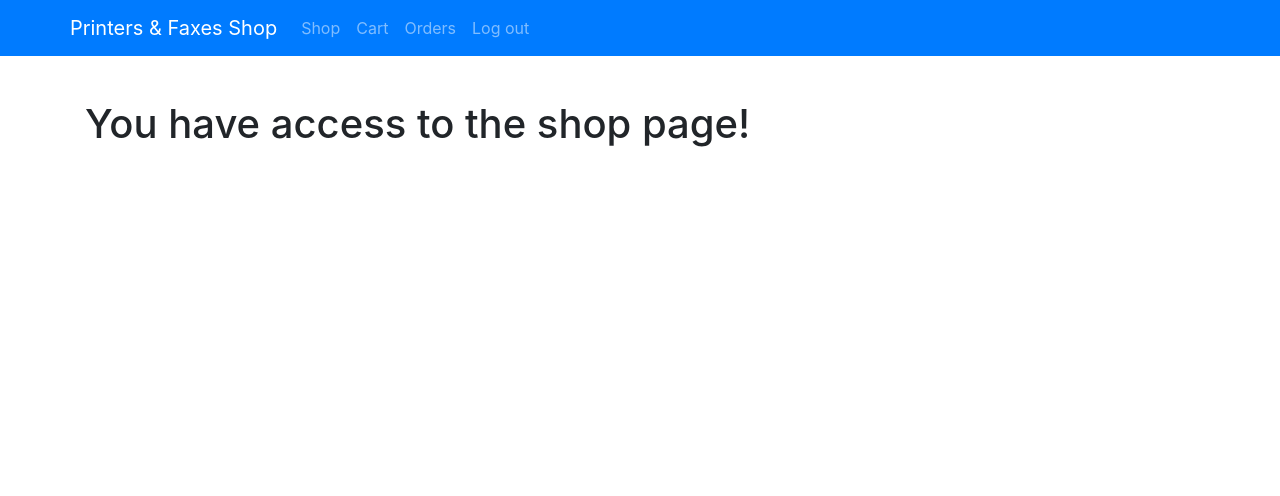
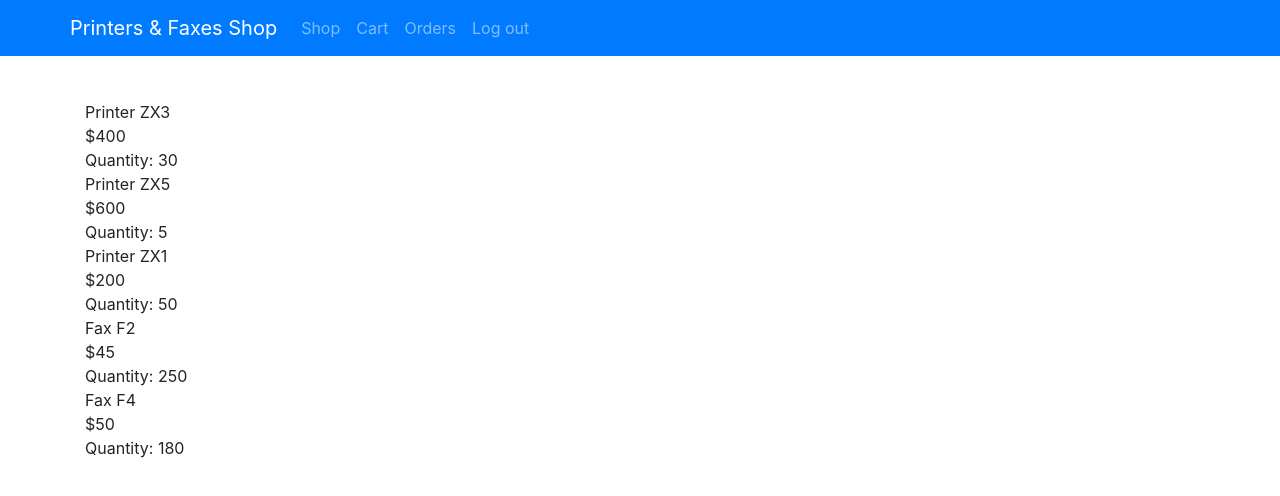
Before and after one commit to dloranc/printers-shop, a React (Create React App) app: page /shop in a window 1280 px wide. Shown: the top 496 px of the page. Built offline with nearby package versions, Linux system fonts and the light colour scheme; data requests are answered from the project's data file; sample sign-in values are in the browser's storage.

Commit message:
Show list of products

```diff
--- /dev/null
+++ b/src/components/Product/List/Container/Container.js
@@ -0,0 +1,31 @@
+import React, { Component } from 'react'
+
+import Product from './../../Product/Product';
+
+export class ProductListContainer extends Component {
+    constructor(props) {
+        super(props)
+
+        this.state = {
+            products: []
+        }
+    }
+
+    componentDidMount() {
+        fetch('http://localhost:4000/products')
+            .then(response => response.json())
+            .then(products => this.setState({ products: products }));
+    }
+
+    render() {
+        return (
+            <div>
+                {
+                    this.state.products.map(product => <Product key={product.id} {...product}></Product>)
+                }
+            </div>
+        )
+    }
+}
+
+export default ProductListContainer;
--- /dev/null
+++ b/src/components/Product/Product/Product.js
@@ -0,0 +1,15 @@
+import React, { Component } from 'react'
+
+export class Product extends Component {
+    render() {
+        return (
+            <div>
+                <div>{this.props.type} {this.props.name}</div>
+                <div>${this.props.price}</div>
+                <div>Quantity: {this.props.inStock}</div>
+            </div>
+        )
+    }
+}
+
+export default Product;
--- a/src/screens/Shop/Shop.js
+++ b/src/screens/Shop/Shop.js
@@ -3,10 +3,12 @@ import { Redirect } from 'react-router-dom';
 
 import { store } from './../../store';
 
+import ProductListContainer from './../../components/Product/List/Container/Container';
+
 class ScreensShop extends React.Component {
     render() {
         if (store.getState()) {
-            return <h1>You have access to the shop page!</h1>;
+            return <ProductListContainer></ProductListContainer>;
         }
 
         return <Redirect to="/"></Redirect>;
```
